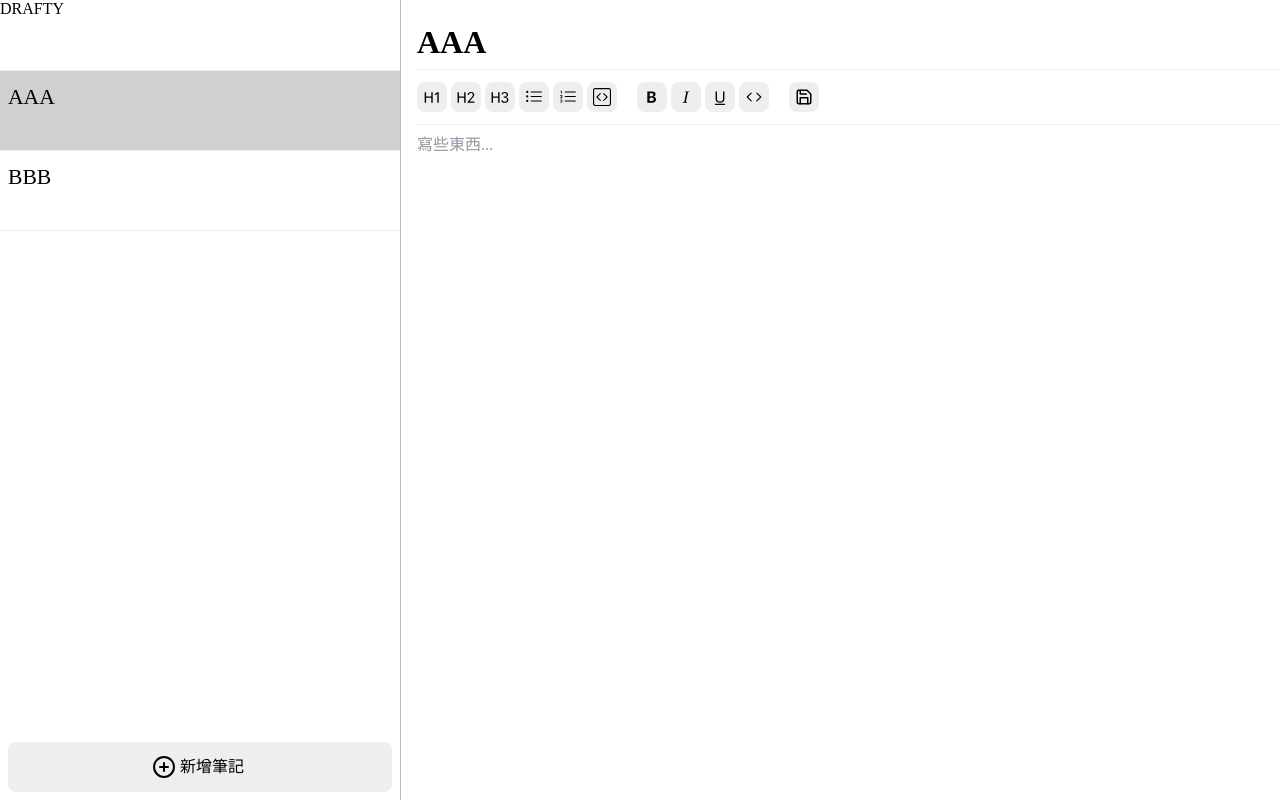
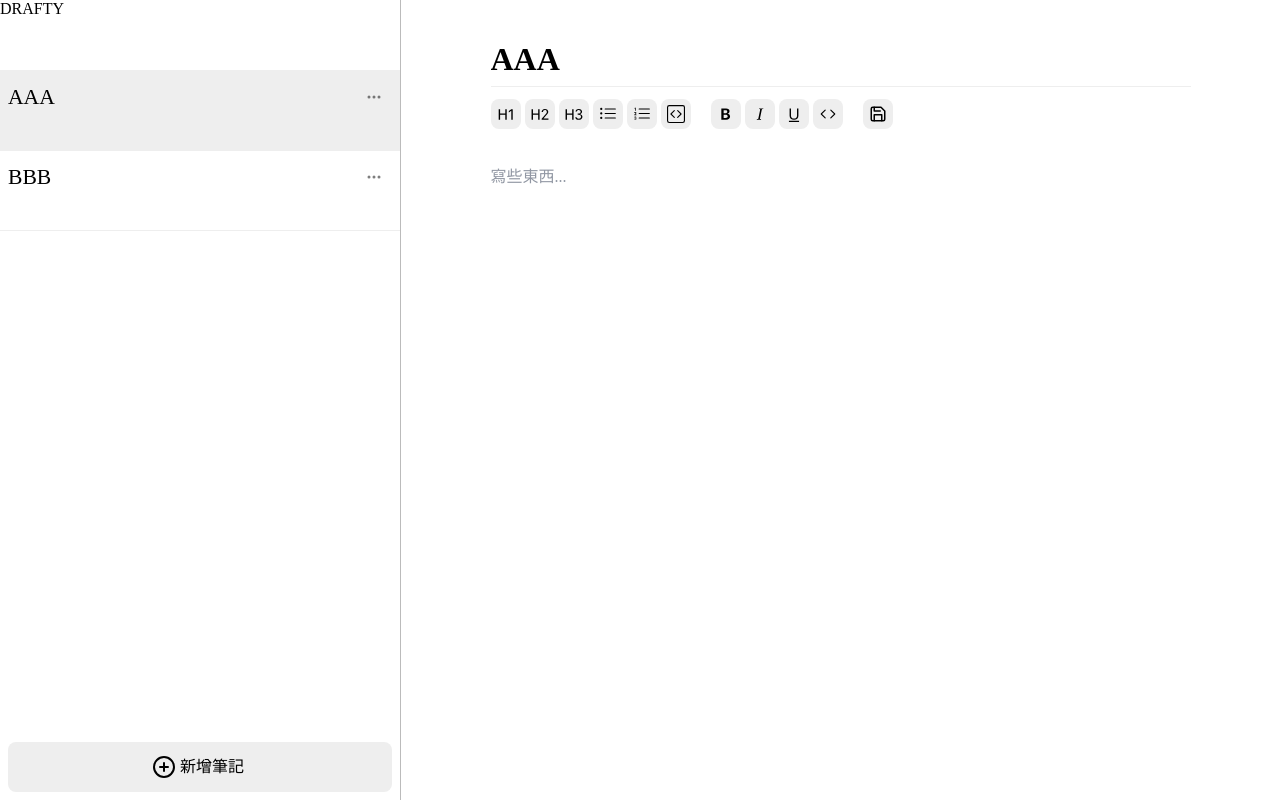
Before and after one commit to ttesttes93405/drafty, a React (Create React App) app: page / in a window 1280 px wide. Built offline with nearby package versions, Linux system fonts and the light colour scheme.

Commit message:
- Editor 頂部 Sticky - 可移除筆記 - 添加/移除最愛的功能

```diff
--- a/package.json
+++ b/package.json
@@ -8,8 +8,10 @@
     "@testing-library/user-event": "^13.5.0",
     "draft-js": "^0.11.7",
     "normalize.css": "^8.0.1",
+    "rc-menu": "^9.3.2",
     "react": "^17.0.2",
     "react-dom": "^17.0.2",
+    "react-dropdown": "^1.9.2",
     "react-scripts": "5.0.0",
     "styled-components": "^5.3.3",
     "web-vitals": "^2.1.2"
--- a/src/components/App.js
+++ b/src/components/App.js
@@ -16,15 +16,25 @@ const Container = styled.div`
 
 function App() {
 
+  const getAliveNoteIds = () => {
+    return Object.keys(noteList);
+  };
+
   const [noteList, setNoteList] = useState({
-    "A": { id: "A", title: "AAA", content: null, peekContent: '', order: 0, },
-    "B": { id: "B", title: "BBB", content: null, peekContent: '', order: 1, },
+    0: { id: 0, title: "AAA", content: null, peekContent: '', order: 0, isFavorite: false, },
+    1: { id: 1, title: "BBB", content: null, peekContent: '', order: 1, isFavorite: false, },
   });
 
-  const [currentId, setCurrentId] = useState(noteList['A'].id);
+  const [currentId, setCurrentId] = useState(getAliveNoteIds()[0]);
 
   const onSaveHandler = (id, exportContent) => {
     // console.log(`save [${id}] = ${JSON.stringify(exportContent, null, 2)}`);
+
+    if (!noteList[id]) {
+
+      console.log(`無 ${id} Note，不予儲存`);
+      return;
+    }
 
     const content = JSON.stringify(exportContent);
     const peekContent = exportContent.blocks ? exportContent.blocks[0].text : '';
@@ -39,7 +49,6 @@ function App() {
     };
 
     setNoteList(newNoteList);
-
 
   };
 
@@ -58,15 +67,37 @@ function App() {
     return noteList[id];
   };
 
+  const onToggleFavoriteHandler = (id) => {
+    const targetNote = noteList[id];
+    if (!targetNote) {
+      return;
+    }
+
+    const newNote = {
+      ...targetNote,
+      isFavorite: !(targetNote.isFavorite || false),
+    }
+
+    // console.log(newNote);
+
+    const newNoteList = {
+      ...noteList,
+      [id]: newNote,
+    };
+
+    // console.log(newNoteList)
+
+    setNoteList(newNoteList);
+
+  }
+
   const addNoteHandler = () => {
     const newNote = {
-      id: parseInt(Math.random() * 100000),
+      id: Math.max(...Object.values(noteList).map(e => e.id)) + 1,
       title: "New Note",
       content: null,
       peekContent: '',
     }
-
-    console.log(newNote)
 
     const newNoteList = {
       ...noteList,
@@ -76,6 +107,19 @@ function App() {
     setNoteList(newNoteList)
   }
 
+  const removeNoteHandler = (id) => {
+
+    if (currentId === id) {
+      const changeId = getAliveNoteIds().filter(n => n !== id)[0];  //先拿到隨便一個存在ID
+      console.log(changeId)
+      setCurrentId(changeId);
+    }
+
+    const newNoteList = { ...noteList };
+    delete newNoteList[id];
+
+    setNoteList(newNoteList)
+  }
 
   return (
     <Container>
@@ -84,6 +128,8 @@ function App() {
         setIdHandler={setCurrentId}
         notes={noteList}
         addNoteHandler={addNoteHandler}
+        removeNoteHandler={removeNoteHandler}
+        onToggleFavoriteHandler={onToggleFavoriteHandler}
       />
       <NoteEditorContainer
         id={currentId}
--- a/src/components/RichEditor.js
+++ b/src/components/RichEditor.js
@@ -6,26 +6,46 @@ import 'draft-js/dist/Draft.css';
 
 
 
-const Container = styled.div`
+
+const Wrapper = styled.div`
 
     display: flex;
     flex-direction: column;
     flex-grow: 0;
-    margin: 16px 0 0 16px;
+    margin: 0;
+    padding: 0 0 100px 0;
+    overflow-y: auto;
+    overflow-x: hidden;
+    align-items: center;
+
+
+`;
+
+const Container = styled.div`
+
+    position: relative;
+    display: flex;
+    flex-direction: column;
+    /* flex-grow: 1; */
+    flex-shrink: 1;
+    margin: 0;
+    padding: 0;
+    align-items: stretch;
+    width: 700px;
 
     .code-block {
       background-color: rgba(0, 0, 0, 0.05);
       font-family: "Inconsolata", "Menlo", "Consolas", monospace;
       border-radius: 4px;
       font-size: 16px;
-      padding: 8px 4px;
+      padding: 0;
     }
 
     .RichEditor-editor {
 
       /* display: flex; */
-      height: calc(100vh - 54px - 54px - 16px - 8px);
-      overflow-y: scroll;
+      /* height: calc(100vh - 54px - 54px - 16px - 8px);
+      overflow-y: scroll; */
     }
 
 `;
@@ -34,11 +54,13 @@ const ToolRow = styled.div`
   display: flex;
   flex-direction: row;
   gap: 16px;
+  background-color: #fff;
+  border-top: 1px solid #eee;
 `;
 
 const ToolContainer = styled.div`
     margin: 12px 0;
-    display:flex;
+    display: flex;
 `;
 
 const ToolButton = styled.span`
@@ -72,7 +94,6 @@ const ToolButton = styled.span`
 const Title = styled.input`
   border: 1px none #000;
   height: 54px;
-  border-bottom: 1px solid #eee;
   border-radius: 0;
   font-size: 2rem;
   padding: 8px 0;
@@ -88,9 +109,18 @@ const Title = styled.input`
 
 const StyledEditor = styled.div`
     flex-grow: 1;
-    border-top: 1px solid #eee;
     line-height: 1.5;
     padding-top: 8px;
+    margin-top: 16px;
+`;
+
+const HeadContainer = styled.div`
+  position: sticky;
+  z-index: 10;
+  /* border: #000 1px solid; */
+  top: 0;
+  background-color: #fff;
+  padding: 32px 0 0 0;
 `;
 
 
@@ -131,6 +161,8 @@ class RichEditor extends Component {
   componentDidUpdate(prevProps, prevState) {
 
     if (prevProps.id !== this.props.id) {
+
+      // console.log(this.props.data)
 
       //儲存前一次的內容
       if (prevState.editorState) {
@@ -219,8 +251,10 @@ class RichEditor extends Component {
     }
 
     return (
+      <Wrapper>
         <Container className='RichEditor-root'>
 
+          <HeadContainer>
             <Title type='input' value={this.state.title} onChange={(e) => this.changeTitle(e.target.value)} />
 
             <ToolRow>
@@ -238,6 +272,7 @@ class RichEditor extends Component {
                 </ToolButton>
               </ToolContainer>
             </ToolRow>
+          </HeadContainer>
 
           <StyledEditor className={className} onClick={this.focus}>
             <Editor
@@ -253,7 +288,9 @@ class RichEditor extends Component {
               id={this.props.id}
             />
           </StyledEditor>
+
         </Container>
+      </Wrapper>
     );
   }
 }
--- a/src/components/SideBox.js
+++ b/src/components/SideBox.js
@@ -33,7 +33,7 @@ const AddButton = styled.button`
 
 
   &:hover {
-  background-color: #ddd;
+    background-color: #ddd;
   }
 
   img {
@@ -51,7 +51,14 @@ const NoteList = styled.div`
 
 function SideBox(props) {
 
-  const { currentId, setIdHandler, notes, addNoteHandler, } = props;
+  const {
+    currentId,
+    setIdHandler,
+    notes,
+    addNoteHandler,
+    removeNoteHandler,
+    onToggleFavoriteHandler,
+  } = props;
 
 
   return (
@@ -61,9 +68,11 @@ function SideBox(props) {
         {
           Object.entries(notes).map(([key, value]) => (<SideNote
             className={key === currentId ? 'selected' : ''}
-            key={value.title}
+            key={value.id}
             {...value}
             onClick={() => setIdHandler(key)}
+            removeNoteHandler={removeNoteHandler}
+            onToggleFavoriteHandler={onToggleFavoriteHandler}
           />))
         }
       </NoteList>
--- a/src/components/SideNote.js
+++ b/src/components/SideNote.js
@@ -1,5 +1,6 @@
+import { useState, useEffect } from "react";
 import styled from "styled-components";
-
+import Menu, { SubMenu, MenuItem } from 'rc-menu';
 
 const Container = styled.div`
     height: 80px;
@@ -8,6 +9,7 @@ const Container = styled.div`
     background-color: #ffffff;
     padding: 8px;
     box-sizing: border-box;
+    position: relative;
 
 
     &:hover {
@@ -15,7 +17,7 @@ const Container = styled.div`
     }
 
     &.selected {
-      background-color: #d0d0d0;
+      background-color: #eeeeee;
     }
 
     h1 {
@@ -39,18 +41,162 @@ const Container = styled.div`
       text-overflow : ellipsis;
       white-space : nowrap;
     }
+
 `;
+
+const ToolMenuButton = styled.button`
+  position: relative;
+  height: 36px;
+  width: 36px;
+  background-color: transparent;
+  border-radius: 8px;
+  border-style: none;
+  cursor: pointer;
+  padding: 0;
+  margin: 0;
+  display: flex;
+  align-items: center;
+  justify-content: center;
+  outline: none;
+
+  &:hover, &.dropdown {
+    background-color: #d8d8d8;
+  }
+
+  img {
+    height: 16px;
+    width: 16px;
+    padding: 0;
+    margin: 0;
+    opacity: 0.5;
+
+    &:hover {
+      opacity: 1;
+    }
+  }
+
+`;
+
+const ToolMenu = styled.div`
+
+  position: absolute;
+  top: 8px;
+  right: 8px;
+
+  .rc-menu {
+    position: absolute;
+    top: 38px;
+    right: 0;
+    width: 160px;
+    border: rgba(0,0,0,0.1) solid 1px;
+    background-color: #fff;
+    padding: 0;
+    margin: 0;
+    z-index: 10;
+    border-radius: 8px;
+    box-shadow: 0 3px 5px 0 rgba(0,0,0,0.07);
+
+  }
+
+  .rc-menu-item {
+    height: 36px;
+    margin: 4px 4px 0;
+    border-radius: 4px;
+    list-style-type: none;
+    line-height: 36px;
+    padding: 0 4px;
+
+    &:last-child {
+      margin: 4px;
+    }
+
+    &.danger {
+      color: #ff3f34;
+    }
+  }
+
+  .rc-menu-item-active {
+    background-color: #f4f4f4;
+
+    &.danger {
+      background-color: #ffe2e0;
+    }
+  }
+
+`;
+
 
 
 function SideNote(props) {
 
-  const { title, peekContent, onClick, className, } = props;
+  const {
+    id,
+    title,
+    isFavorite,
+    peekContent,
+    onClick,
+    className,
+    removeNoteHandler,
+    onToggleFavoriteHandler,
+  } = props;
+
+  const [dropdown, setDropdown] = useState(false);
+
+  const handleClickOutside = (e) => {
+    console.log(e)
+    setDropdown(false);
+  };
+
+  // useEffect(() => {
+  //   document.addEventListener("mousedown", handleClickOutside);
+  //   return () => {
+  //     document.removeEventListener("mousedown", handleClickOutside);
+  //   }
+  // }, []);
+
+
+  const menuItems = [
+    {
+      name: 'Star',
+      action: () => { onToggleFavoriteHandler(id); },
+    },
+    {
+      name: 'Delete',
+      action: () => { removeNoteHandler(id); },
+      className: 'danger',
+    },
+  ]
+
+
+  const toolMenu = (
+    <ToolMenu>
+      <ToolMenuButton className={dropdown ? 'dropdown' : ''} onClick={(e) => {
+        e.nativeEvent.stopPropagation();
+        setDropdown(!dropdown);
+      }}>
+        <img src='./icons/three-dots.svg' />
+      </ToolMenuButton>
+
+      {dropdown && (<Menu onClick={(e) => {
+        e.domEvent.stopPropagation();
+        setDropdown(false);
+      }}>
+        {
+          menuItems.map(item => (<MenuItem key={item.name} onClick={item.action} className={item.className} itemIcon={item.icon}>
+            {item.name}
+          </MenuItem>))
+        }
+      </Menu>)}
+
+    </ToolMenu>
+  );
 
   return (
     <Container onClick={onClick} className={className}>
-      <h1>{title}</h1>
+      <h1>{title}{isFavorite?'(<3)':''}</h1>
       <p>{peekContent}</p>
-    </Container>
+      {toolMenu}
+    </Container >
   );
 }
 
```
Also changed, not shown: public/icons/three-dots.svg (added), 1 other file (tests, documents, lock files or other folders). Lines whose indentation alone changed are shown as unchanged.
